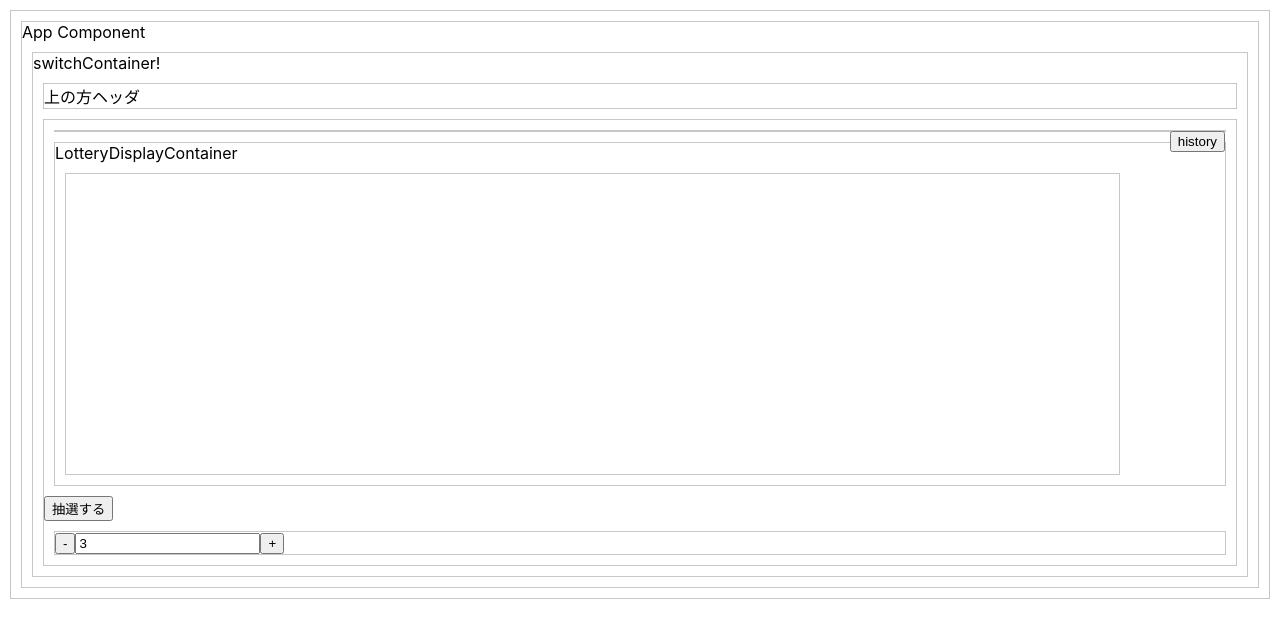
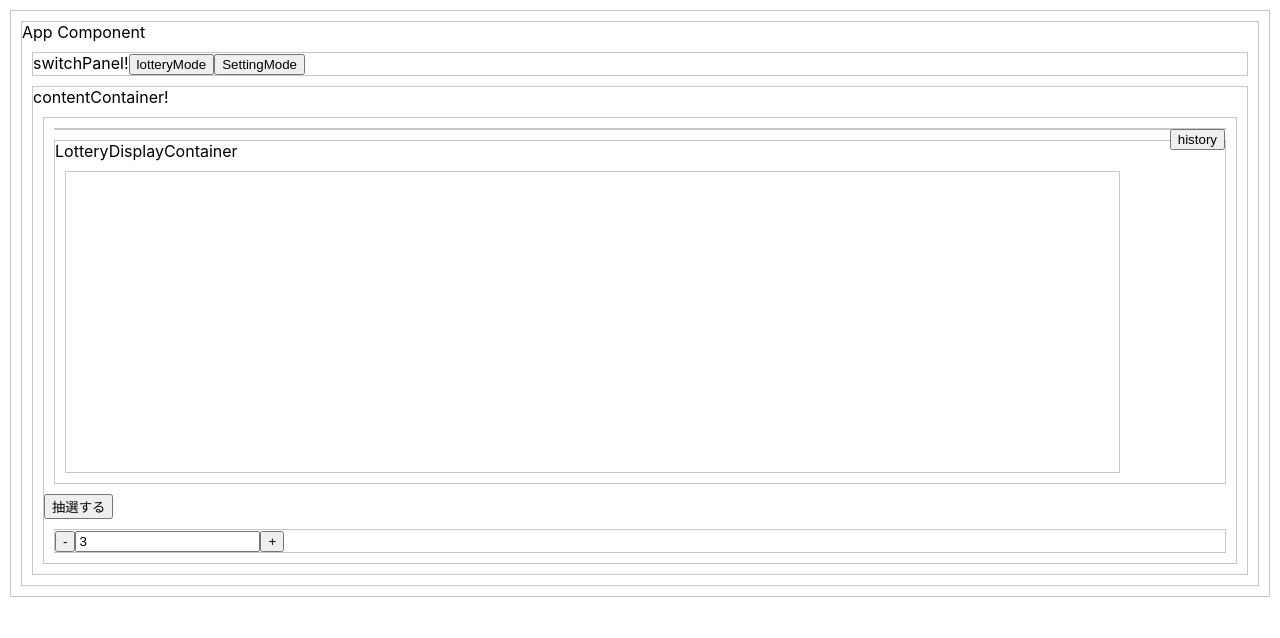
Before and after one commit to ymdsy/lottery_app, a React (Create React App) app: page / in a window 1280 px wide. Shown: the top 638 px of the page. Built offline with nearby package versions, Linux system fonts and the light colour scheme.

Commit message:
切り替え機能の完成

```diff
--- a/src/App.js
+++ b/src/App.js
@@ -1,21 +1,33 @@
 import React from "react";
 import "./App.css";
-// import { LotteryContainer } from "./lotteryPanel/lotteryContainer.js";
-import { SwitchContainer } from "./switchPanel/switchContainer.js";
+import { SwitchPanel } from "./switchPanel/switchPanel.js";
+import { ContentContainer } from "./ContentContainer.js";
 
 class App extends React.Component {
   constructor() {
     super(); // これが必要な理由調べること。
     this.state = {
       lots: [100, 200, 300, 400, 500, 600, 700, 800, 900, 1000],
-      mode: 1
+      mode: 0
     };
+
+    this.switching = this.switching.bind(this);
   }
+
+  switching(num) {
+    if (num === 0 || num === 1) {
+      this.setState({
+        mode: num
+      });
+    }
+  }
+
   render() {
     return (
       <div>
         App Component
-        <SwitchContainer lots={this.state.lots} mode={this.state.mode} />
+        <SwitchPanel switching={num => this.switching(num)} />
+        <ContentContainer mode={this.state.mode} lots={this.state.lots} />
       </div>
     );
   }
--- /dev/null
+++ b/src/ContentContainer.js
@@ -0,0 +1,15 @@
+import React from "react";
+import { LotteryContainer } from "./lotteryPanel/lotteryContainer.js";
+
+export function ContentContainer(props) {
+  if (props.mode === 0) {
+    return (
+      <div>
+        contentContainer!
+        <LotteryContainer lots={props.lots} />
+      </div>
+    );
+  } else if (props.mode === 1) {
+    return <div>mode 1</div>;
+  }
+}
--- a/src/switchPanel/switchContainer.js
+++ /dev/null
@@ -1,14 +0,0 @@
-import React from "react";
-import { LotteryContainer } from "../lotteryPanel/lotteryContainer.js";
-
-export class SwitchContainer extends React.Component {
-  render() {
-    return (
-      <div>
-        switchContainer!
-        <div>上の方ヘッダ</div>
-        <LotteryContainer lots={this.props.lots} />
-      </div>
-    );
-  }
-}
--- /dev/null
+++ b/src/switchPanel/switchPanel.js
@@ -0,0 +1,11 @@
+import React from "react";
+
+export function SwitchPanel(props) {
+  return (
+    <div>
+      switchPanel!
+      <button onClick={() => props.switching(0)}>lotteryMode</button>
+      <button onClick={() => props.switching(1)}>SettingMode</button>
+    </div>
+  );
+}
```
